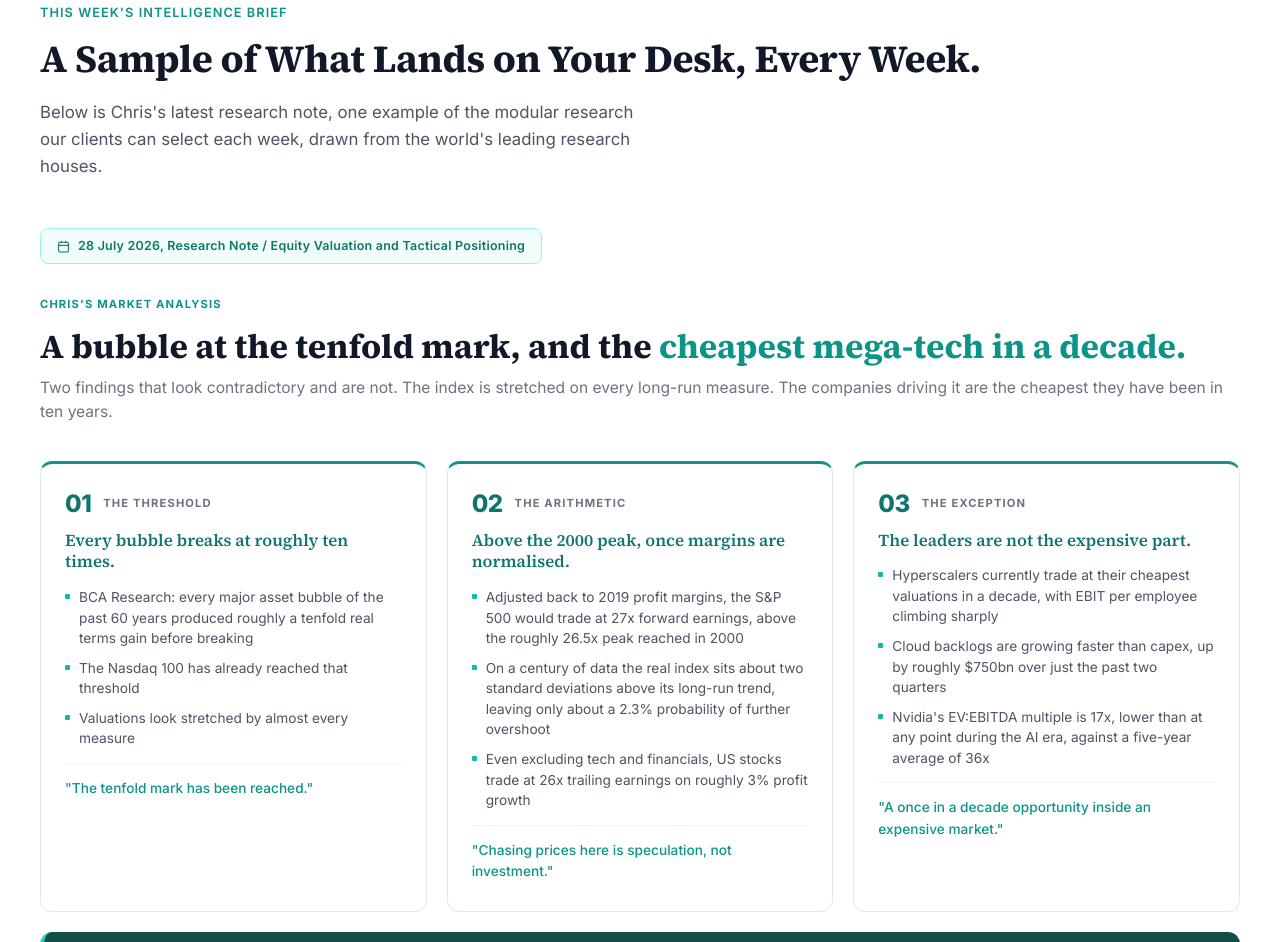
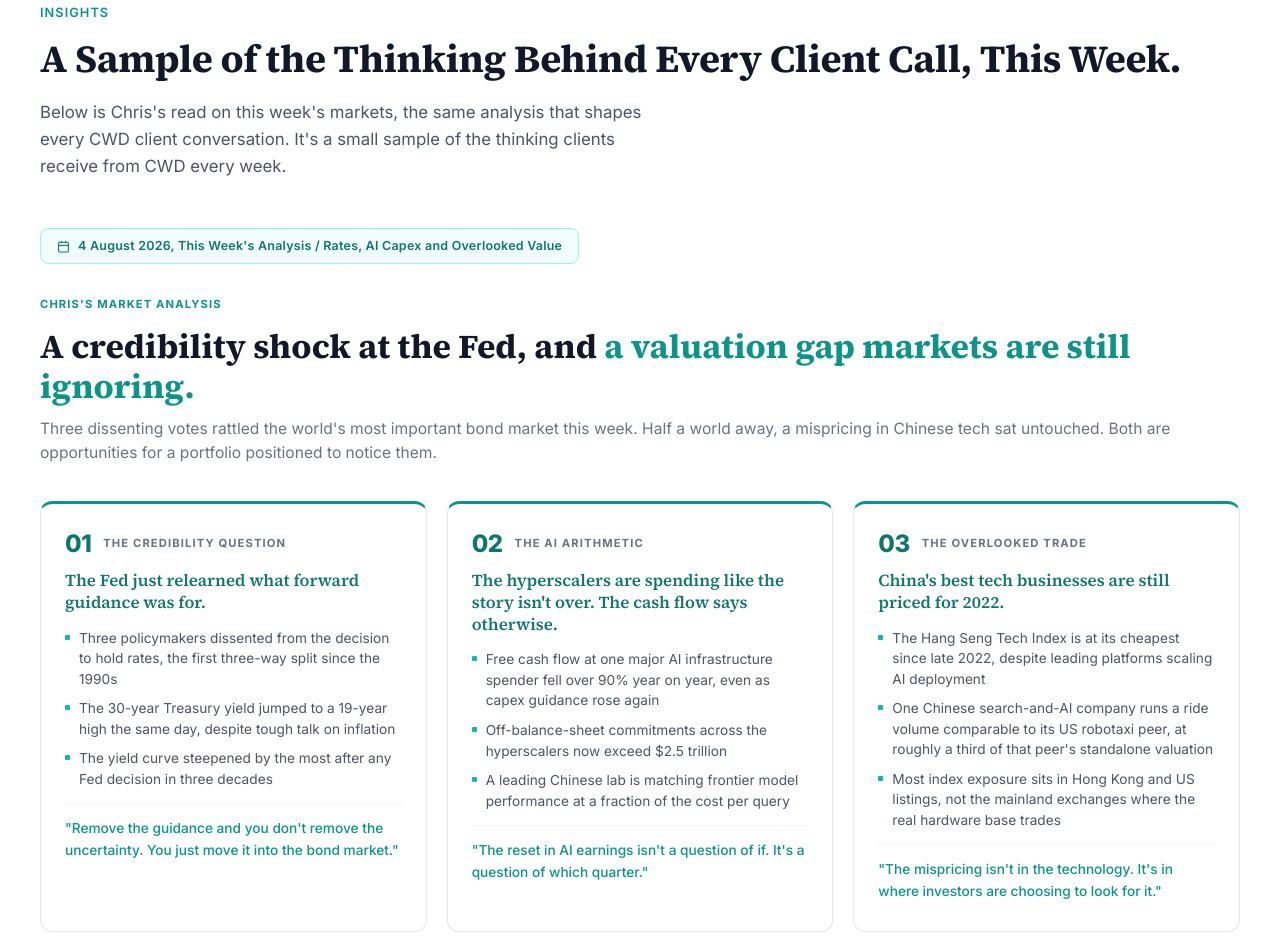
Before and after one commit to mckdarbyshire/cwdwebsite, a plain HTML site: page index.html in a window 1280 px wide. Shown: the part 1858-2800 px from the top of the page. Drawn offline with nearby package versions, Linux system fonts and the light colour scheme.

Commit message:
Add Insights section (replaces Latest Brief) and remove no-outside-guests line from podcast page

```diff
--- a/index.html
+++ b/index.html
@@ -1688,7 +1688,7 @@
             </a>
             <ul class="nav-links" id="navLinks">
                 <li><a href="#about">About</a></li>
-                <li><a href="#latest-brief">Latest Brief</a></li>
+                <li><a href="#insights">Insights</a></li>
                 <li><a href="#services">Services</a></li>
                 <li><a href="#why-us">Why CWD</a></li>
                 <li><a href="podcast.html">Podcast</a></li>
@@ -1748,67 +1748,67 @@
         </div>
     </section>
 
-    <section class="section brief-section" id="latest-brief">
+    <section class="section brief-section" id="insights">
         <div class="section-inner">
-            <span class="section-label">This Week's Intelligence Brief</span>
-            <h2 class="section-title">A Sample of What Lands on Your Desk, Every Week.</h2>
-            <p class="section-subtitle">Below is Chris's latest research note, one example of the modular research our clients can select each week, drawn from the world's leading research houses.</p>
+            <span class="section-label">Insights</span>
+            <h2 class="section-title">A Sample of the Thinking Behind Every Client Call, This Week.</h2>
+            <p class="section-subtitle">Below is Chris's read on this week's markets, the same analysis that shapes every CWD client conversation. It's a small sample of the thinking clients receive from CWD every week.</p>
             <div class="brief-date-badge">
                 <svg width="13" height="13" viewBox="0 0 24 24" fill="none" stroke="currentColor" stroke-width="2"><rect x="3" y="4" width="18" height="18" rx="2" ry="2"/><line x1="16" y1="2" x2="16" y2="6"/><line x1="8" y1="2" x2="8" y2="6"/><line x1="3" y1="10" x2="21" y2="10"/></svg>
-                28 July 2026, Research Note / Equity Valuation and Tactical Positioning
+                4 August 2026, This Week's Analysis / Rates, AI Capex and Overlooked Value
             </div>
             <div class="brief-meta">
                 <div class="brief-doc-type">Chris's Market Analysis</div>
-                <h3 class="brief-headline">A bubble at the tenfold mark, and the <span>cheapest mega-tech in a decade.</span></h3>
-                <p class="brief-tagline">Two findings that look contradictory and are not. The index is stretched on every long-run measure. The companies driving it are the cheapest they have been in ten years.</p>
+                <h3 class="brief-headline">A credibility shock at the Fed, and <span>a valuation gap markets are still ignoring.</span></h3>
+                <p class="brief-tagline">Three dissenting votes rattled the world's most important bond market this week. Half a world away, a mispricing in Chinese tech sat untouched. Both are opportunities for a portfolio positioned to notice them.</p>
             </div>
             <div class="brief-topic-grid">
                 <div class="brief-topic-card">
                     <div class="brief-topic-header">
                         <span class="brief-topic-number">01</span>
-                        <span class="brief-topic-label">The Threshold</span>
+                        <span class="brief-topic-label">The Credibility Question</span>
                     </div>
-                    <h4 class="brief-topic-title">Every bubble breaks at roughly ten times.</h4>
+                    <h4 class="brief-topic-title">The Fed just relearned what forward guidance was for.</h4>
                     <ul class="brief-topic-bullets">
-                        <li>BCA Research: every major asset bubble of the past 60 years produced roughly a tenfold real terms gain before breaking</li>
-                        <li>The Nasdaq 100 has already reached that threshold</li>
-                        <li>Valuations look stretched by almost every measure</li>
+                        <li>Three policymakers dissented from the decision to hold rates, the first three-way split since the 1990s</li>
+                        <li>The 30-year Treasury yield jumped to a 19-year high the same day, despite tough talk on inflation</li>
+                        <li>The yield curve steepened by the most after any Fed decision in three decades</li>
                     </ul>
-                    <div class="brief-topic-quote">"The tenfold mark has been reached."</div>
+                    <div class="brief-topic-quote">"Remove the guidance and you don't remove the uncertainty. You just move it into the bond market."</div>
                 </div>
                 <div class="brief-topic-card">
                     <div class="brief-topic-header">
                         <span class="brief-topic-number">02</span>
-                        <span class="brief-topic-label">The Arithmetic</span>
+                        <span class="brief-topic-label">The AI Arithmetic</span>
                     </div>
-                    <h4 class="brief-topic-title">Above the 2000 peak, once margins are normalised.</h4>
+                    <h4 class="brief-topic-title">The hyperscalers are spending like the story isn't over. The cash flow says otherwise.</h4>
                     <ul class="brief-topic-bullets">
-                        <li>Adjusted back to 2019 profit margins, the S&amp;P 500 would trade at 27x forward earnings, above the roughly 26.5x peak reached in 2000</li>
-                        <li>On a century of data the real index sits about two standard deviations above its long-run trend, leaving only about a 2.3% probability of further overshoot</li>
-                        <li>Even excluding tech and financials, US stocks trade at 26x trailing earnings on roughly 3% profit growth</li>
+                        <li>Free cash flow at one major AI infrastructure spender fell over 90% year on year, even as capex guidance rose again</li>
+                        <li>Off-balance-sheet commitments across the hyperscalers now exceed $2.5 trillion</li>
+                        <li>A leading Chinese lab is matching frontier model performance at a fraction of the cost per query</li>
                     </ul>
-                    <div class="brief-topic-quote">"Chasing prices here is speculation, not investment."</div>
+                    <div class="brief-topic-quote">"The reset in AI earnings isn't a question of if. It's a question of which quarter."</div>
                 </div>
                 <div class="brief-topic-card">
                     <div class="brief-topic-header">
                         <span class="brief-topic-number">03</span>
-                        <span class="brief-topic-label">The Exception</span>
+                        <span class="brief-topic-label">The Overlooked Trade</span>
                     </div>
-                    <h4 class="brief-topic-title">The leaders are not the expensive part.</h4>
+                    <h4 class="brief-topic-title">China's best tech businesses are still priced for 2022.</h4>
                     <ul class="brief-topic-bullets">
-                        <li>Hyperscalers currently trade at their cheapest valuations in a decade, with EBIT per employee climbing sharply</li>
-                        <li>Cloud backlogs are growing faster than capex, up by roughly $750bn over just the past two quarters</li>
-                        <li>Nvidia's EV:EBITDA multiple is 17x, lower than at any point during the AI era, against a five-year average of 36x</li>
+                        <li>The Hang Seng Tech Index is at its cheapest since late 2022, despite leading platforms scaling AI deployment</li>
+                        <li>One Chinese search-and-AI company runs a ride volume comparable to its US robotaxi peer, at roughly a third of that peer's standalone valuation</li>
+                        <li>Most index exposure sits in Hong Kong and US listings, not the mainland exchanges where the real hardware base trades</li>
                     </ul>
-                    <div class="brief-topic-quote">"A once in a decade opportunity inside an expensive market."</div>
+                    <div class="brief-topic-quote">"The mispricing isn't in the technology. It's in where investors are choosing to look for it."</div>
                 </div>
             </div>
             <div class="brief-summary-bar">
-                <p>The index is stretched. The leaders are not. <strong>Telling those two facts apart is the difference between stepping out of a bubble and stepping out of a compounding.</strong></p>
+                <p>Three governors just told markets they don't trust the inflation story either. Between a credibility shock at the Fed and a valuation gap sitting in plain sight, <strong>this was a week that rewarded proximity to the detail, not the headlines.</strong> Portfolio protection is still cheap relative to the risks on the table, we would rather buy it now than chase it later.</p>
             </div>
             <div class="brief-cta-bar">
                 <div class="brief-cta-text">
-                    <strong>Want the full brief delivered to your firm each week?</strong>
+                    <strong>Want this kind of thinking delivered to your firm every week?</strong>
                     Get in touch to discuss how CWD can tailor this service to your needs.
                 </div>
                 <button class="btn btn-primary contact-trigger">Request a Sample Brief</button>
```
Also changed, not shown: podcast.html (+1 -1 lines).
